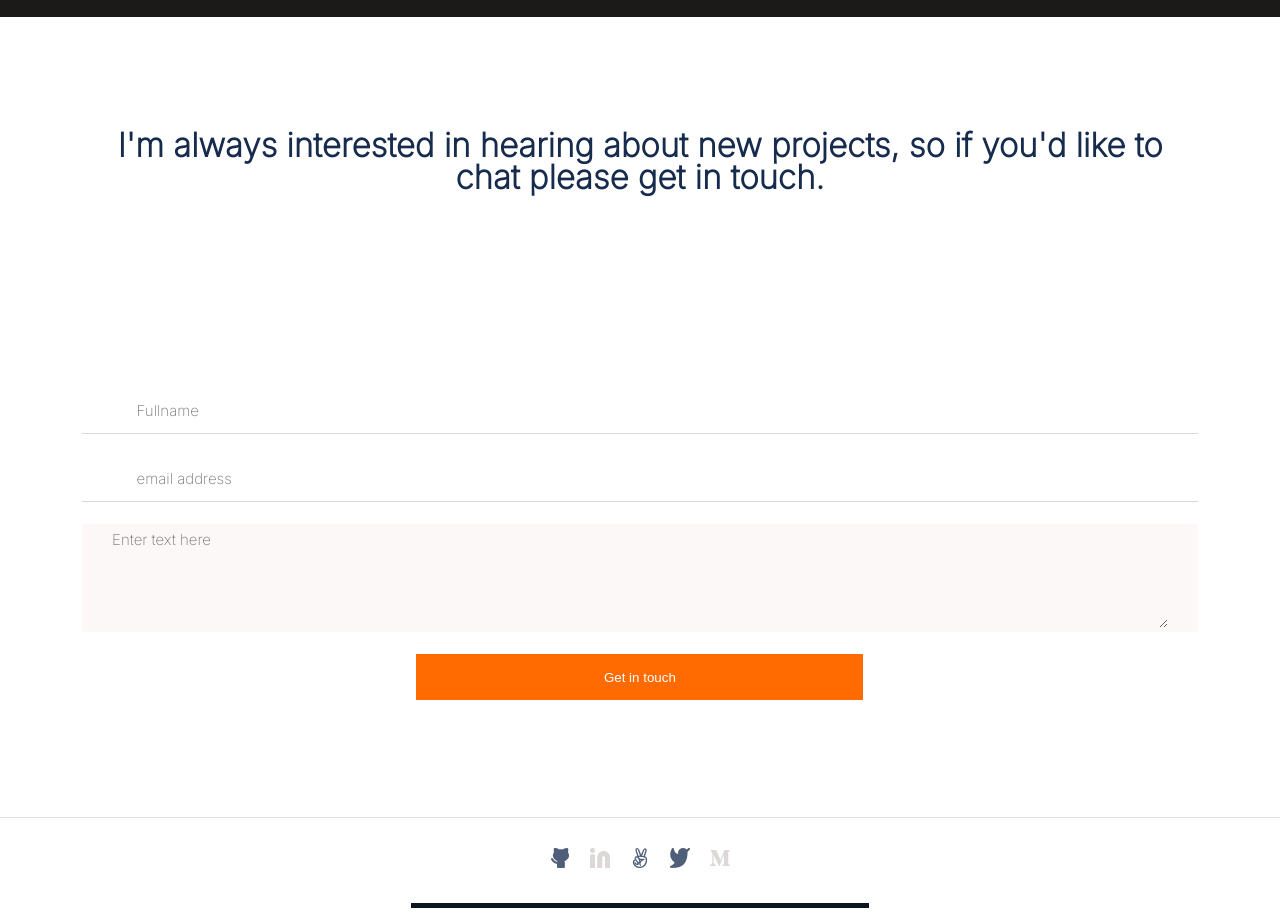
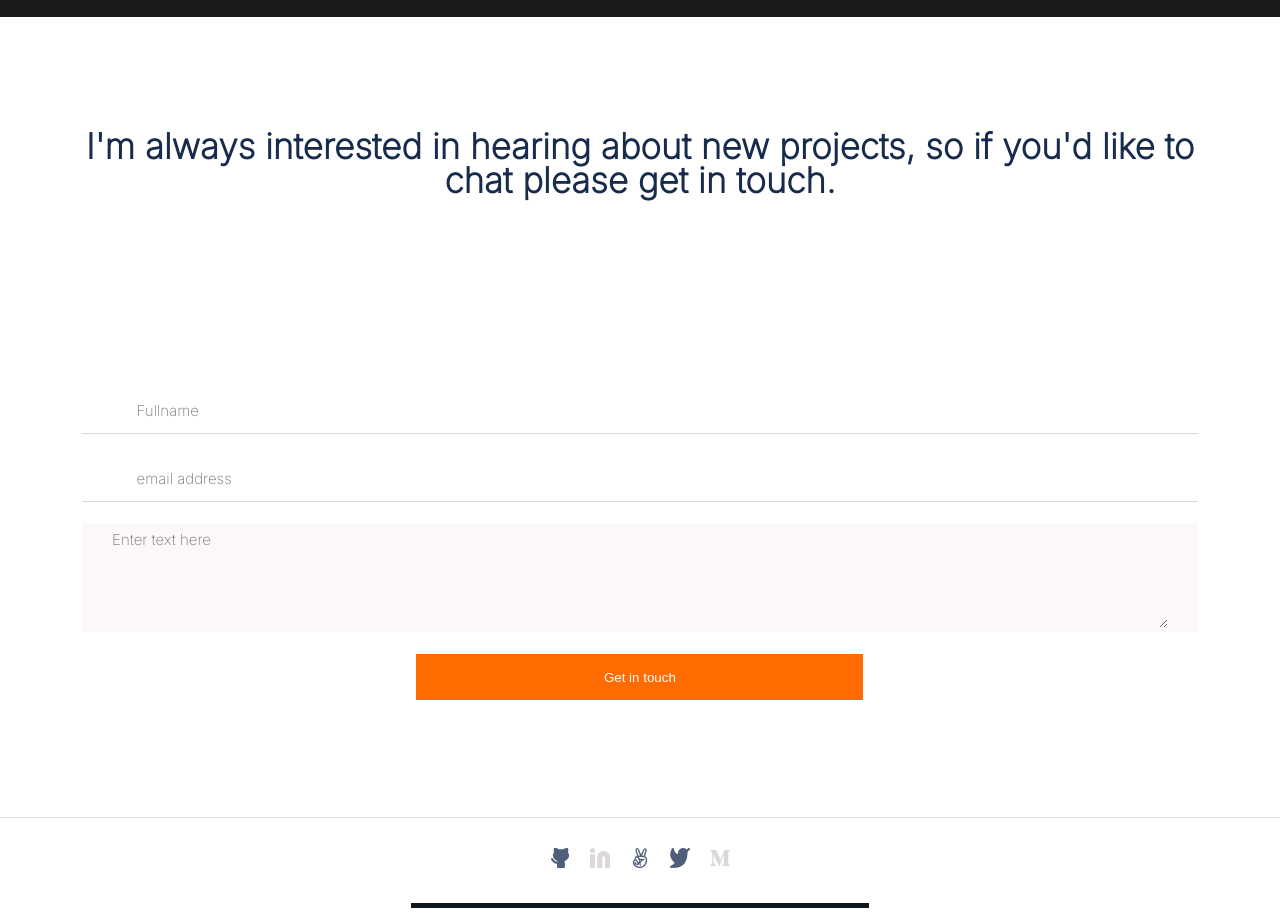
Before and after one commit to vikas924/Portfolio-setup-and-mobilefirst, a website: page index.html in a window 1280 px wide. Shown: the part 6480-7398 px from the top of the page. Drawn offline with Linux system fonts and the light colour scheme; files whose address does not match are found by name.

Commit message:
modified font

```diff
--- a/style.css
+++ b/style.css
@@ -449,7 +449,7 @@
   font-family: 'Inter', sans-serif;
   font-style: normal;
   font-weight: 700;
-  font-size: 33px;
+  font-size: 35px;
   line-height: 96%;
   width: 87.2%;
   margin-left: 6.4%;
```
